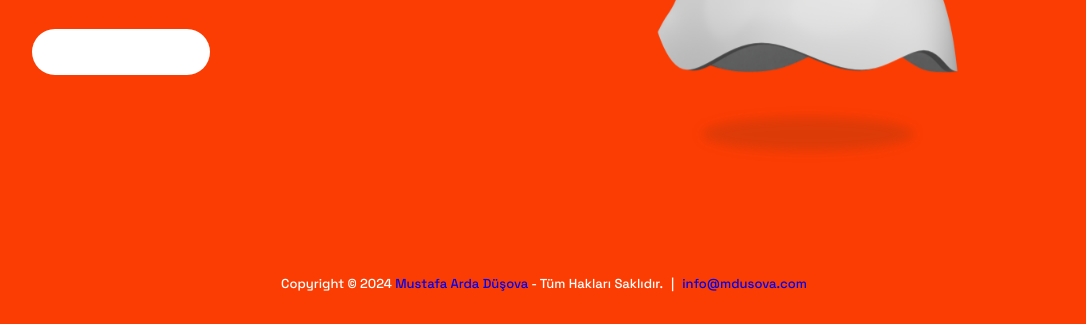
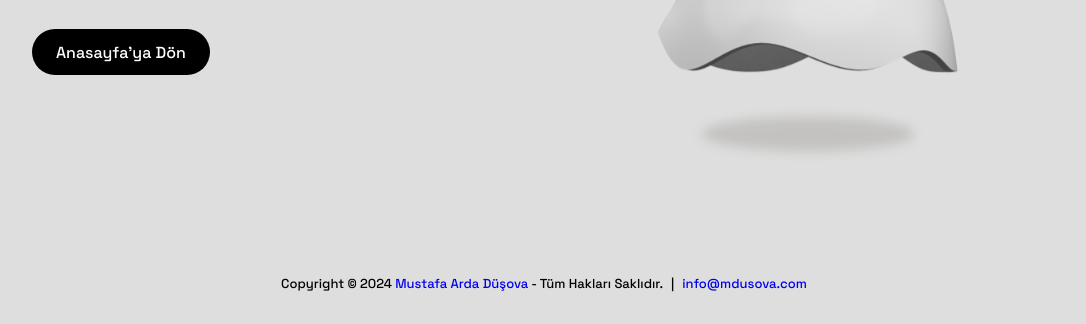
Before and after one commit to dusova/benim-portfolyom, a plain HTML site: page 404.html in a window 1280 px wide. Shown: the part 476-800 px from the top of the page, without its empty margins (96-1182 px from the left). Drawn offline with nearby package versions, Linux system fonts and the light colour scheme; no server answers; files whose address does not match are found by name.

Commit message:
404 Sayfası Güncellemesi

```diff
--- a/404.html
+++ b/404.html
@@ -11,8 +11,8 @@
         :root {
           --header-height: 3.5rem;
 
-          --first-color: #FC3D03;
-          --text-color: #ffffff;
+          --first-color: hsl(0, 0%, 87%);
+          --text-color: hsl(0, 0%, 0%);
 
           --body-font: 'Space Grotesk', sans-serif;
           --biggest-font-size: 2.375rem;
```
